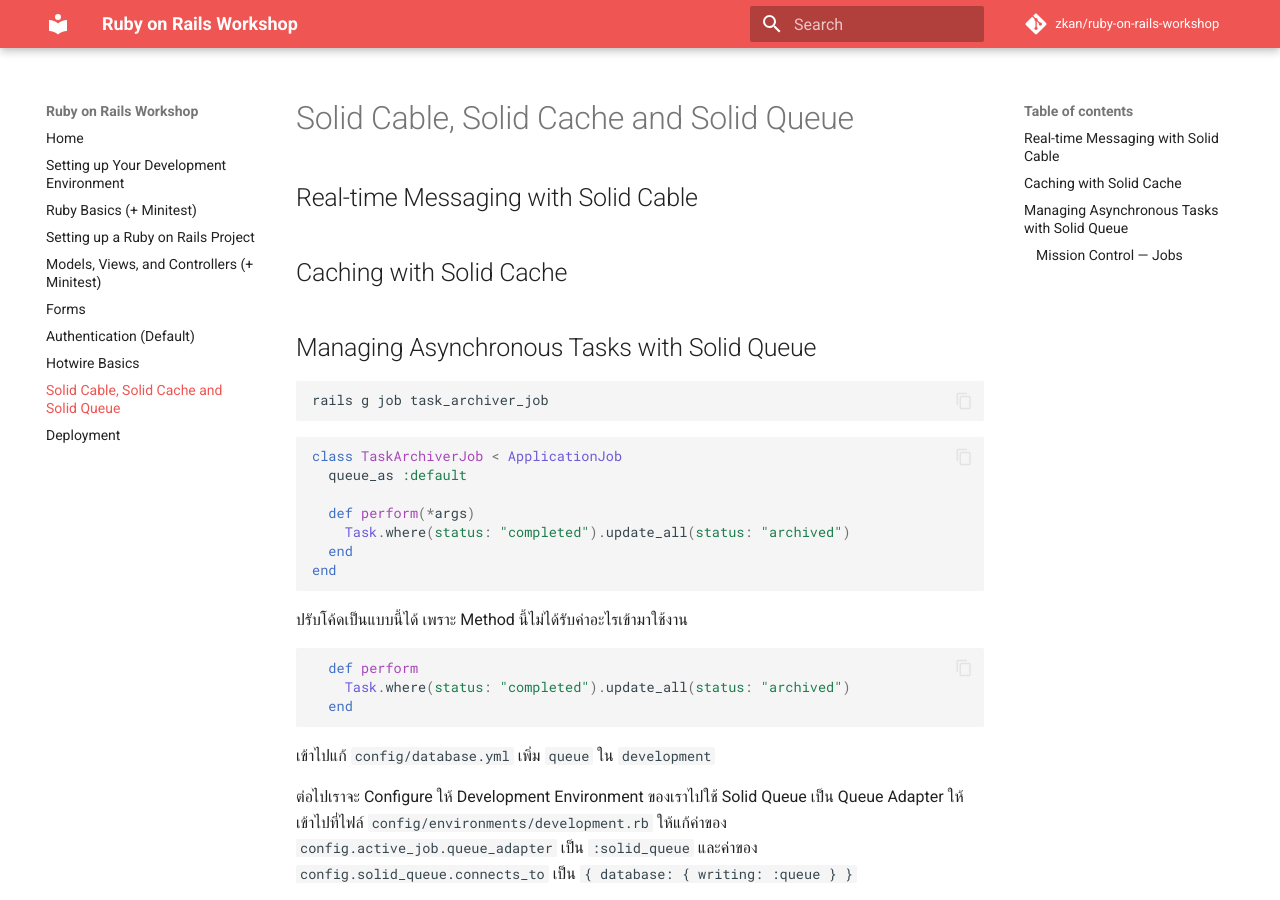
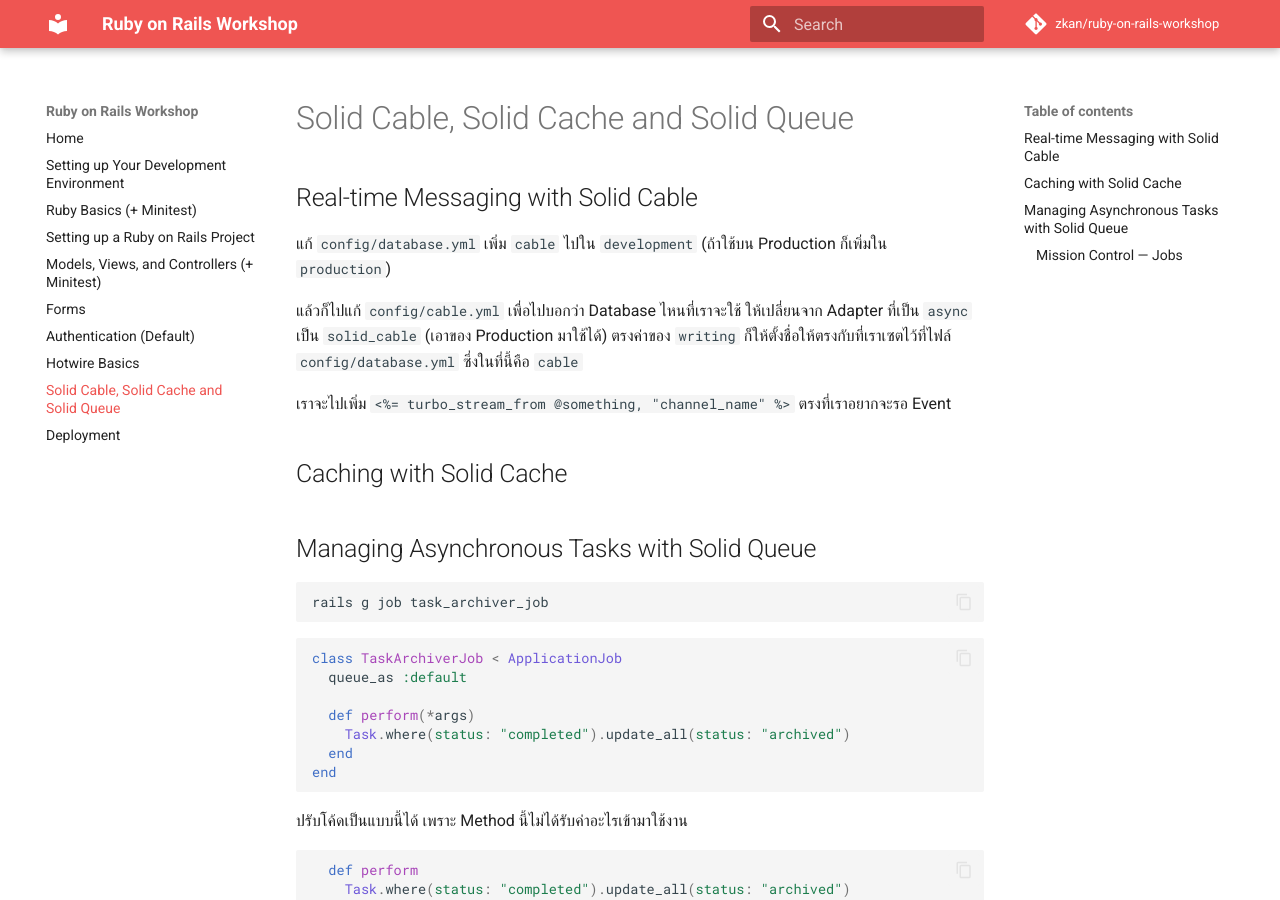
Before and after one commit to zkan/rails-unpacked-and-demystified-workshop, an MkDocs documentation site: the page built from docs/solid-cable-solid-cache-and-solid-queue.md, in a window 1280 px wide and 900 px high. Built offline with MkDocs 1.6.1 and Material for MkDocs 9.7.7, drawn with Linux system fonts in a browser that asks for light colours; comment, search, counter and statistics services are not loaded.

Commit message:
Add content about solid cable

```diff
--- a/docs/solid-cable-solid-cache-and-solid-queue.md
+++ b/docs/solid-cable-solid-cache-and-solid-queue.md
@@ -3,6 +3,11 @@
 
 ## Real-time Messaging with Solid Cable
 
+แก้ `config/database.yml` เพิ่ม `cable` ไปใน `development` (ถ้าใช้บน Production ก็เพิ่มใน `production`)
+
+แล้วก็ไปแก้ `config/cable.yml` เพื่อไปบอกว่า Database ไหนที่เราจะใช้ ให้เปลี่ยนจาก Adapter ที่เป็น `async` เป็น `solid_cable` (เอาของ Production มาใช้ได้) ตรงค่าของ `writing` ก็ให้ตั้งชื่อให้ตรงกับที่เราเซตไว้ที่ไฟล์ `config/database.yml` ซึ่งในที่นี้คือ `cable`
+
+เราจะไปเพิ่ม `<%= turbo_stream_from @something, "channel_name" %>` ตรงที่เราอยากจะรอ Event
 
 ## Caching with Solid Cache
 
```
